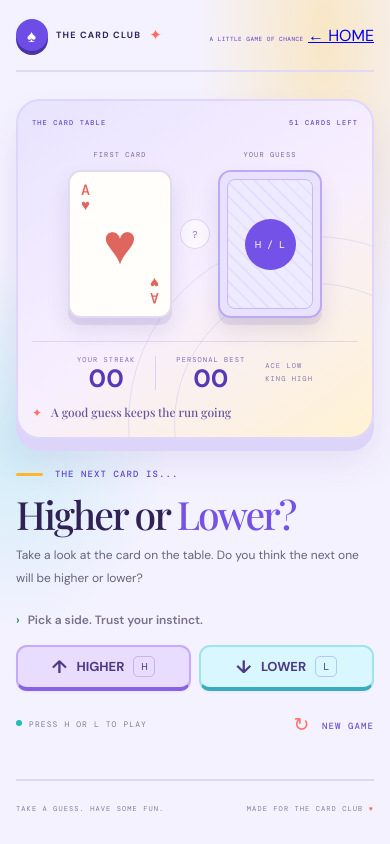
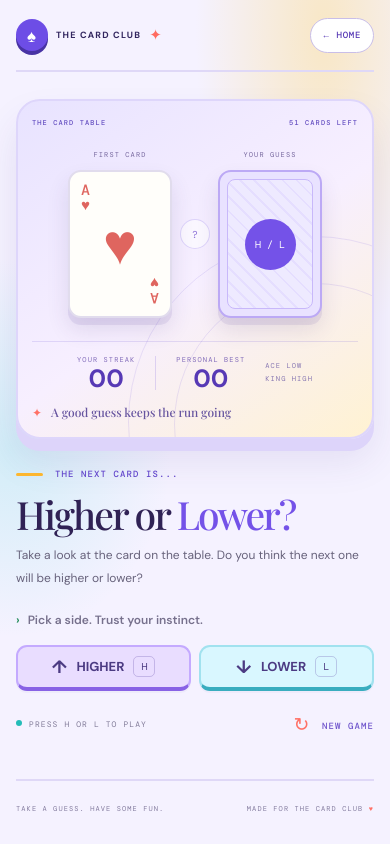
Before and after one commit to olliela2012/HigherOrLower, a plain HTML site: page HigherOrLowerWeb/wwwroot/index.html in a window 390 px wide. Drawn offline with nearby package versions, Linux system fonts and the light colour scheme; a web font is replaced by a local one.

Commit message:
Add arcade home button

```diff
--- a/HigherOrLowerWeb/wwwroot/styles.css
+++ b/HigherOrLowerWeb/wwwroot/styles.css
@@ -28,6 +28,9 @@ button { font: inherit; cursor: pointer; }
 .brand { display: inline-flex; align-items: center; gap: 11px; color: #32265f; font-size: 11px; font-weight: 700; letter-spacing: 2.2px; text-decoration: none; }
 .brand-mark { display: grid; width: 32px; height: 32px; place-items: center; border-radius: 50%; color: #fff; background: var(--purple); box-shadow: 0 4px 0 var(--purple-dark); font: 17px "Playfair Display", serif; }
 .sparkle { color: #ff6b61; font-size: 15px; }
+.topbar-actions { display: flex; align-items: center; gap: 18px; }
+.home-link { display: inline-flex; min-height: 35px; align-items: center; gap: 7px; padding: 0 12px; border: 1px solid #c9bee8; border-radius: 999px; color: #5739b5; background: #fff; font: 500 9px "DM Mono", monospace; letter-spacing: .7px; text-decoration: none; white-space: nowrap; transition: background .16s, border-color .16s, transform .16s; }
+.home-link:hover { transform: translateY(-1px); border-color: #8862e5; background: #eee8ff; }
 .edition, .eyebrow, .card-top, .card-label, .score-label, .score-note, .keyboard-hint, .reset-button, .footer { font-family: "DM Mono", monospace; letter-spacing: 1.1px; }
 .edition { color: #765bd1; font-size: 9px; font-weight: 500; }
 .game-layout { display: grid; grid-template-columns: minmax(0, 1.08fr) minmax(360px, .92fr); gap: 66px; align-items: center; min-height: 680px; padding: 54px 0 56px; }
@@ -96,7 +99,7 @@ button:focus-visible, a:focus-visible { outline: 2px solid #7452e8; outline-offs
 @media (max-width: 700px) {
   .page-shell { padding: 0 22px; }
   .topbar { height: 72px; }
-  .edition { font-size: 7px; }
+  .edition { display: none; }
   .game-layout { display: flex; flex-direction: column; align-items: stretch; gap: 29px; padding: 27px 0 35px; }
   .illustration-card { order: -1; min-height: 365px; }
   .card-stage { gap: clamp(10px, 5vw, 24px); padding: 19px 0; }
```
